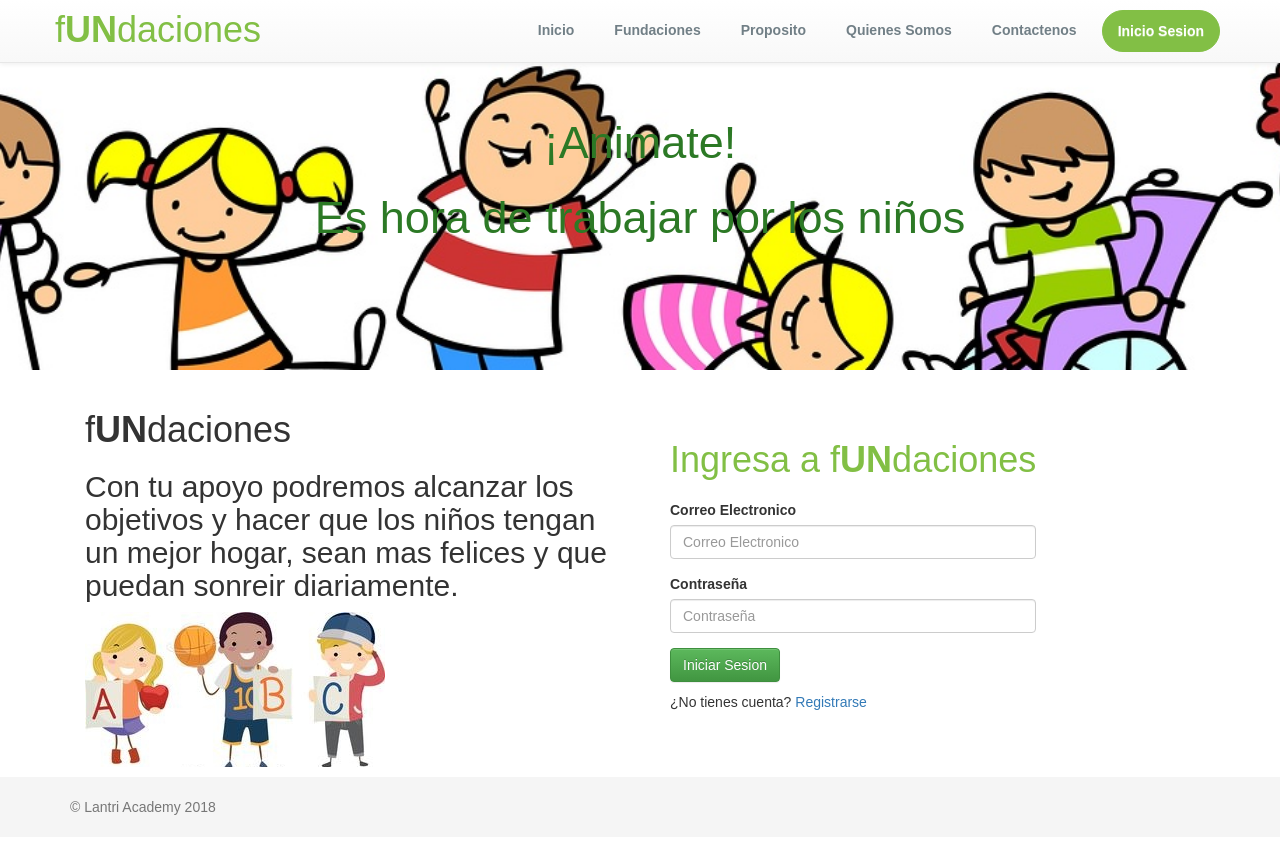
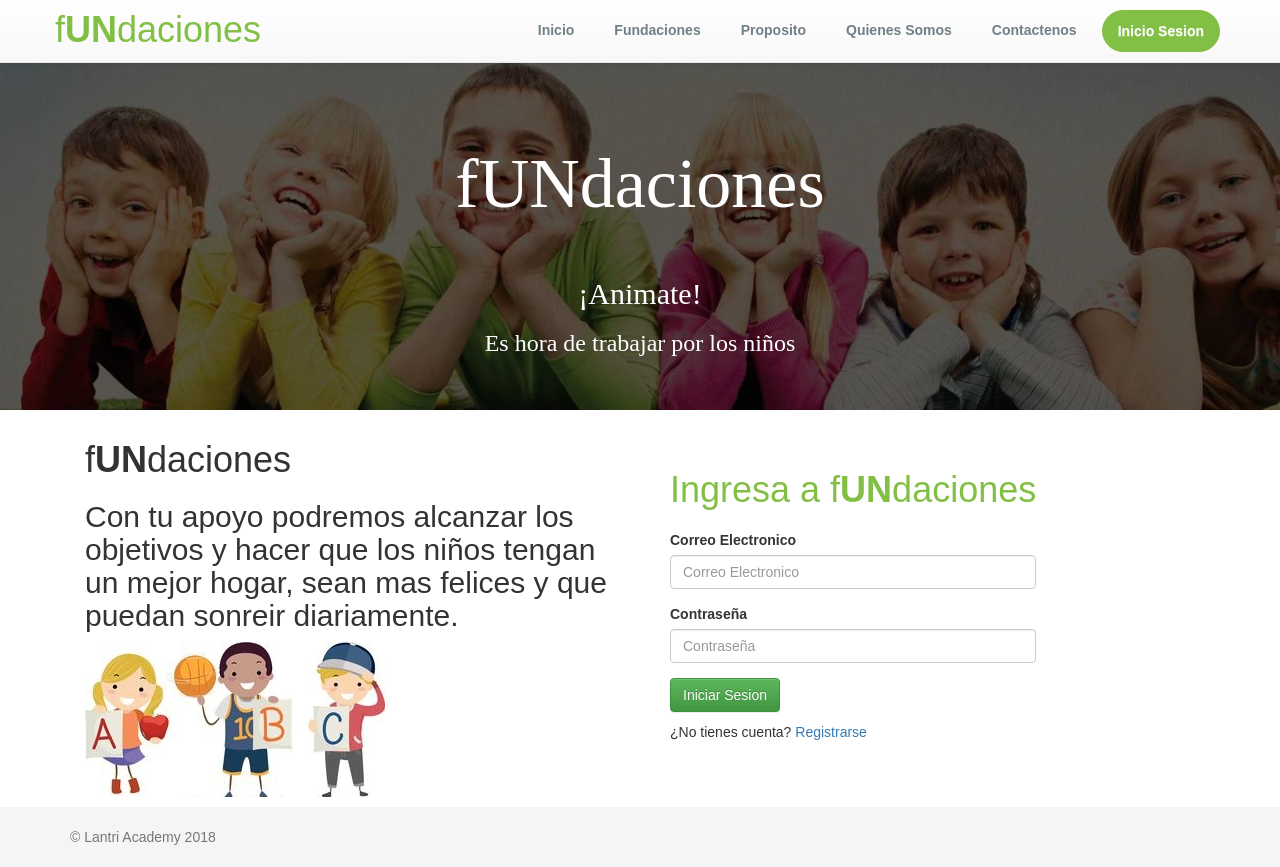
Before and after one commit to LantriAcademy/IS2_Lantri_FE, a React (Create React App) app: page / in a window 1280 px wide. Before the commit the page ends 837 px from the top, so only its background shows below. Built offline with nearby package versions, Linux system fonts and the light colour scheme.

Commit message:
Ultimate banner

```diff
--- a/public/index.html
+++ b/public/index.html
@@ -11,10 +11,10 @@
     <link rel="manifest" href="%PUBLIC_URL%/manifest.json">
     <link rel="shortcut icon" href="%PUBLIC_URL%/favicon.ico">
     <!-- Latest compiled and minified CSS -->
-<link rel="stylesheet" href="https://maxcdn.bootstrapcdn.com/bootstrap/3.3.7/css/bootstrap.min.css" integrity="sha384-BVYiiSIFeK1dGmJRAkycuHAHRg32OmUcww7on3RYdg4Va+PmSTsz/K68vbdEjh4u" crossorigin="anonymous">
+    <link rel="stylesheet" href="https://maxcdn.bootstrapcdn.com/bootstrap/3.3.7/css/bootstrap.min.css" integrity="sha384-BVYiiSIFeK1dGmJRAkycuHAHRg32OmUcww7on3RYdg4Va+PmSTsz/K68vbdEjh4u" crossorigin="anonymous">
 
-<!-- Optional theme -->
-<link rel="stylesheet" href="https://maxcdn.bootstrapcdn.com/bootstrap/3.3.7/css/bootstrap-theme.min.css" integrity="sha384-rHyoN1iRsVXV4nD0JutlnGaslCJuC7uwjduW9SVrLvRYooPp2bWYgmgJQIXwl/Sp" crossorigin="anonymous">
+    <!-- Optional theme -->
+    <link rel="stylesheet" href="https://maxcdn.bootstrapcdn.com/bootstrap/3.3.7/css/bootstrap-theme.min.css" integrity="sha384-rHyoN1iRsVXV4nD0JutlnGaslCJuC7uwjduW9SVrLvRYooPp2bWYgmgJQIXwl/Sp" crossorigin="anonymous">
     <!--
       Notice the use of %PUBLIC_URL% in the tags above.
       It will be replaced with the URL of the `public` folder during the build.
@@ -24,7 +24,7 @@
       work correctly both with client-side routing and a non-root public URL.
       Learn how to configure a non-root public URL by running `npm run build`.
     -->
-    <title>React App</title>
+    <title>fUNdaciones</title>
   </head>
   <body>
     <noscript>
--- a/src/components/App.jsx
+++ b/src/components/App.jsx
@@ -8,7 +8,6 @@ import Proposito from "./Proposito";
 import Contactenos from "./Contactenos";
 import SignUp from "./SignUp";
 import NavigationMenu from "./NavigationMenu";
-import InitialBanner from "./InitialBanner";
 import Footer from "./Footer"
 
 class App extends Component {
@@ -17,7 +16,6 @@ class App extends Component {
       <Router>
         <div className="content">
           <div className="header">
-            <InitialBanner/>
             <NavigationMenu />
           </div>
           <div className="body">
--- a/src/components/InitialBanner.jsx
+++ b/src/components/InitialBanner.jsx
@@ -9,10 +9,13 @@ export default class InitialBanner extends Component {
                 <div className="container">
                     <Row>
                         <div className="text-center">
-                            <h2 className="text-dec">fUndaciones</h2>
-                            <div className="intro-para text-center">
-                                <p className="big-text">¡Animate!</p>
-                                <p className="small-text">Es hora de trabajar por los niños</p>
+                            <br></br>
+                            <br></br>
+                            <br></br>
+                            <h1 className="text-dec">fUNdaciones</h1>
+                            <div className="text-dec">
+                                <h2 className="big-text">¡Animate!</h2>
+                                <h3 className="small-text">Es hora de trabajar por los niños</h3>
                             </div>
                         </div>
                     </Row>
--- a/src/components/Landing.jsx
+++ b/src/components/Landing.jsx
@@ -3,12 +3,14 @@ import {Link} from "react-router-dom";
 import { Grid, Row, Col, Image} from "react-bootstrap";
 import "../styles/landing.css"
 import niños from '../assets/niños.jpg'
+import InitialBanner from "./InitialBanner";
 
 export default class Landing extends Component {
     render() {
       return (
         <div>
-        <Grid >
+                  <InitialBanner/>
+        <Grid className="afterBanner">
           <Row className="show-grid">
             <Col sm={6} md={6} lg={6}>
               <div className="container-fluid">
--- a/src/styles/Banner.css
+++ b/src/styles/Banner.css
@@ -1,7 +1,12 @@
 .banner{
-	background: url('../assets/FirstBanner2.jpg') no-repeat center top;
+	background: url('../assets/FirstBanner6.jpg') no-repeat center top;
 	background-size: cover;
 	min-height: 350px;
     position: relative;
     margin-top: 20px;
 }
+
+.text-dec {
+    font-size: 70px;
+    font-family: "Best Sans serif font";
+}
--- a/src/styles/SignUp.css
+++ b/src/styles/SignUp.css
@@ -22,5 +22,5 @@
 }
 
 .caja{
-    margin-top: -90px;
+    margin-top: 90px;
 }
--- a/src/styles/landing.css
+++ b/src/styles/landing.css
@@ -17,3 +17,7 @@
 	margin-top: -40px;
 	position: relative;
 }
+
+.afterBanner{
+	padding-top: 50px;
+}
```
Also changed, not shown: src/assets/FirstBanner3.jpg (added), src/assets/FirstBanner6.jpg (added).
